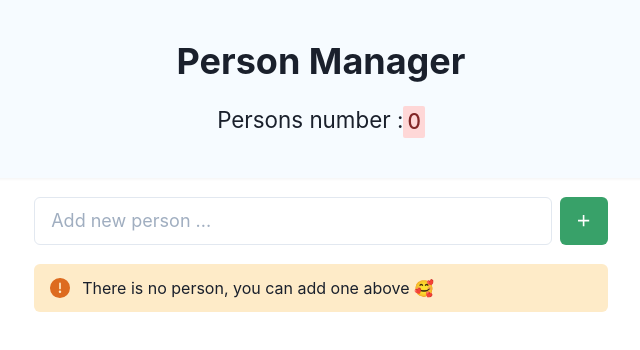
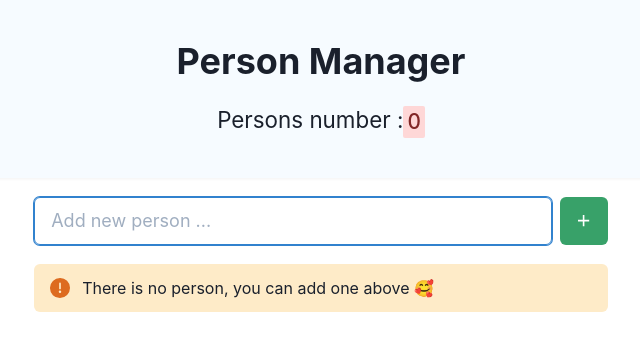
Before and after one commit to pooridev/person-manager, a React (Create React App) app: page / in a window 1280 px wide. Shown: the top 350 px of the page, without its empty margins (319-959 px from the left). Built offline with nearby package versions, Linux system fonts and the light colour scheme.

Commit message:
Feat: auto focus on newPerson input

```diff
--- a/src/components/Persons/NewPerson/NewPerson.jsx
+++ b/src/components/Persons/NewPerson/NewPerson.jsx
@@ -1,11 +1,16 @@
 import { IconButton, Input, InputGroup } from '@chakra-ui/react';
-import React from 'react';
+import React, { useEffect, useRef } from 'react';
 import { BiPlus } from 'react-icons/bi';
 
 const Newperson = props => {
 	// props
 	const { setPerson, newPersonHandler, state } = props;
 
+	// auto focus on text input
+	const autoFocusRef = useRef(null);
+	useEffect(() => {
+		autoFocusRef.current.focus();
+	}, []);
 	return (
 		<form onSubmit={newPersonHandler}>
 			<InputGroup size='lg' mt='1.2rem'>
@@ -15,6 +20,7 @@ const Newperson = props => {
 					variant='outline'
 					onChange={setPerson}
 					value={state.person}
+					ref={autoFocusRef}
 				/>
 				<IconButton
 					aria-label='Add New Person'
```
